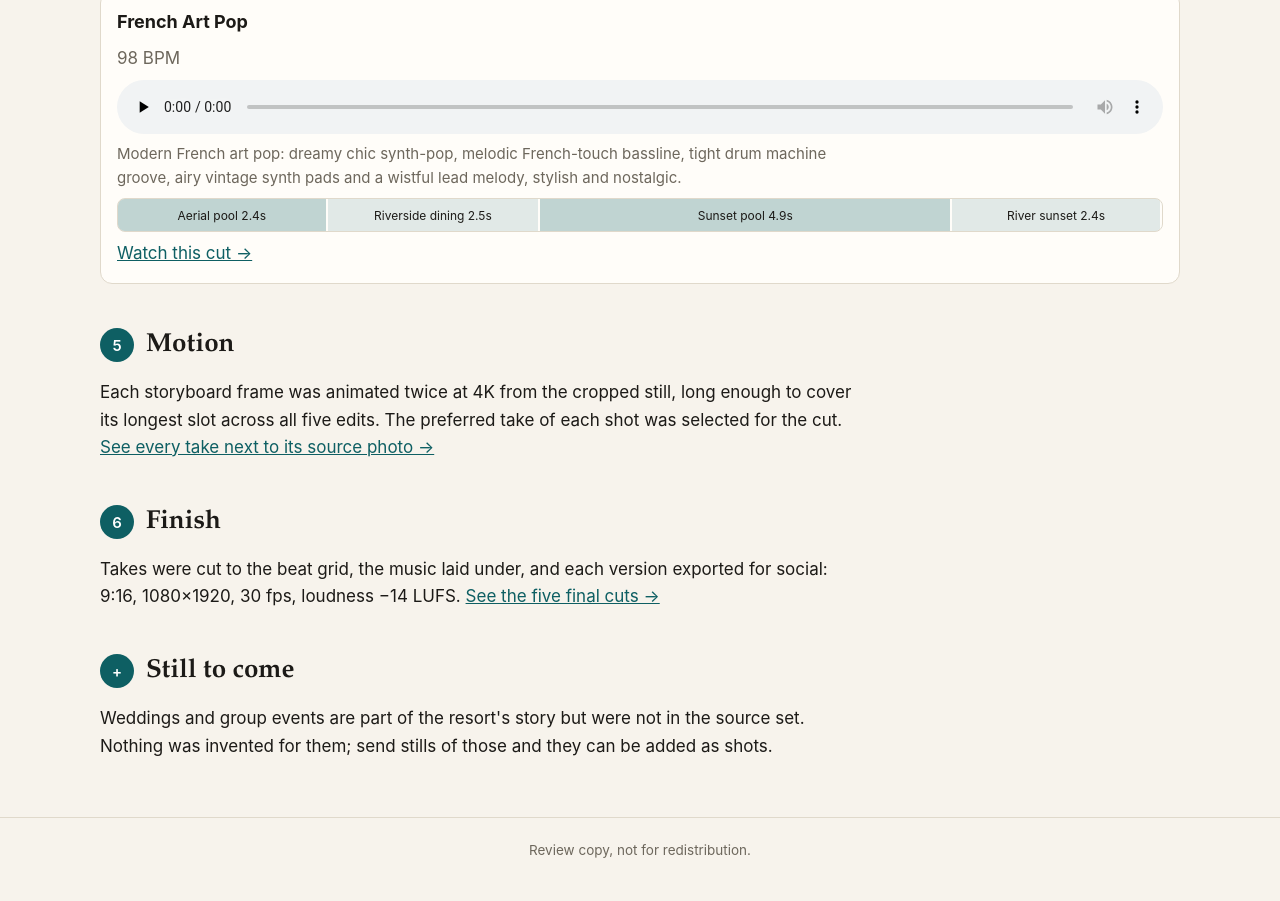
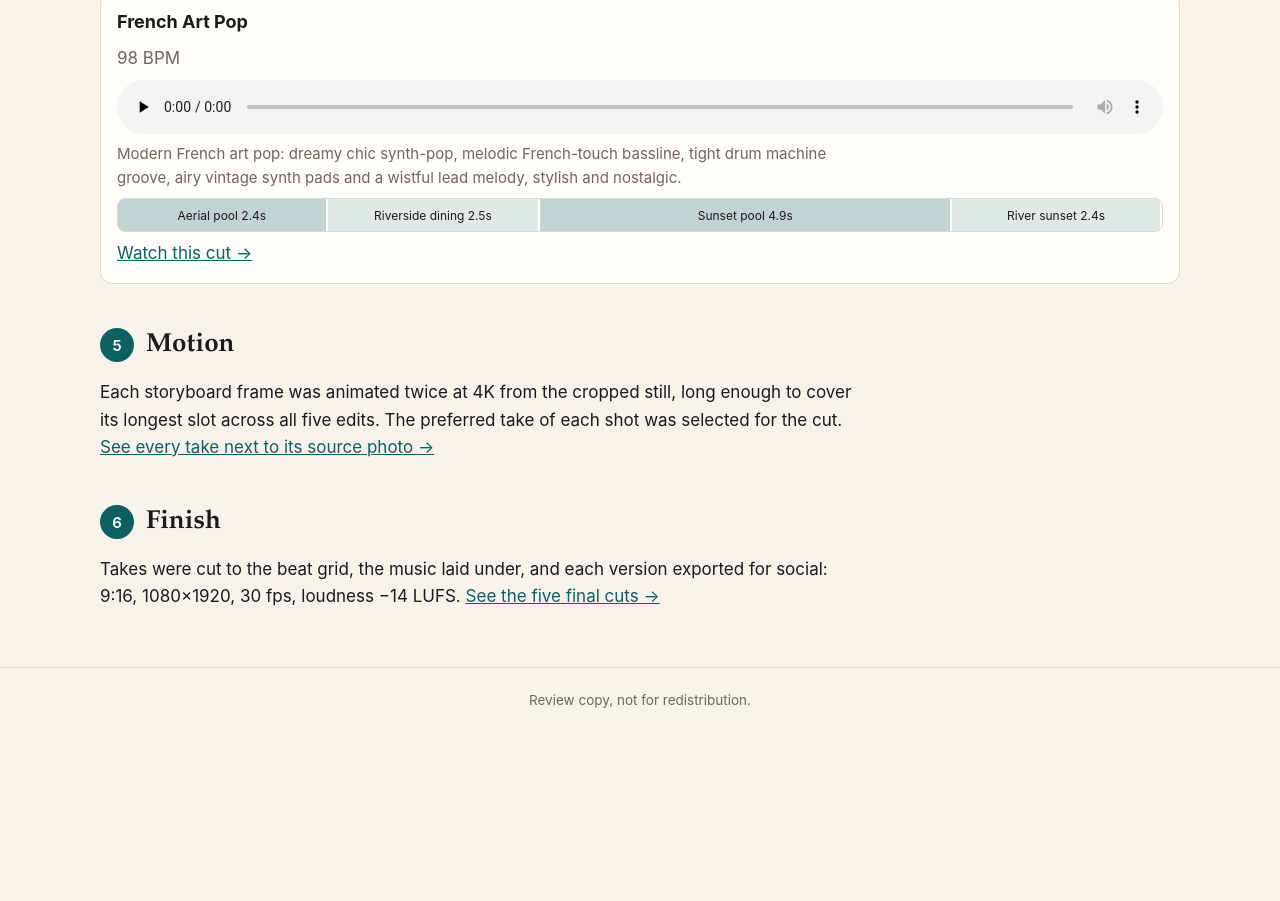
Before and after one commit to alecmeeeker/voco-sandpiper-reels, a plain HTML site: page process.html in a window 1280 px wide. Shown: the part 3991-4892 px from the top of the page. After the commit the page ends 4743 px from the top, so only its background shows below. Drawn offline with Linux system fonts and the light colour scheme.

Commit message:
Remove the still-to-come section from the process page
Co-Authored-By: Claude Fable 5.2 <noreply@anthropic.com>

```diff
--- a/process.html
+++ b/process.html
@@ -12,6 +12,4 @@ longest slot across all five edits. The preferred take of each shot was selected
 <a href="wip.html">See every take next to its source photo →</a></p></section>
 <section><h2><span>6</span>Finish</h2><p>Takes were cut to the beat grid, the music laid under, and each version exported for social:
 9:16, 1080×1920, 30 fps, loudness −14 LUFS. <a href="index.html">See the five final cuts →</a></p></section>
-<section><h2><span>+</span>Still to come</h2><p>Weddings and group events are part of the resort's story but were not in the source set.
-Nothing was invented for them; send stills of those and they can be added as shots.</p></section>
 </main><footer>Review copy, not for redistribution.</footer></body></html>
```
